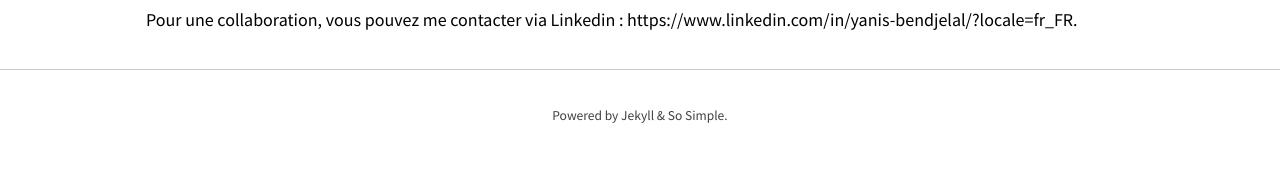
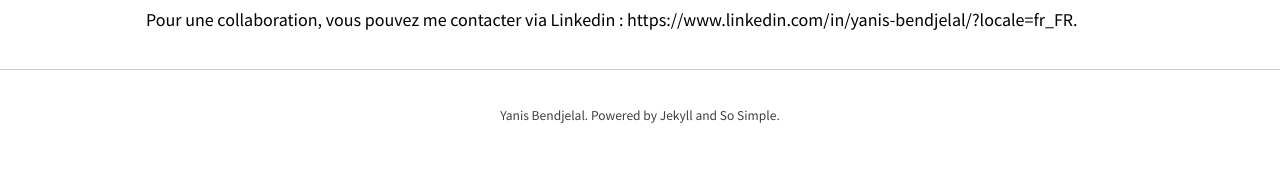
Before and after one commit to Bendjelal/bendjelal.github.io, a Jekyll site: the page built from index.md, in a window 1280 px wide. Shown: the part 1010-1205 px from the top of the page. Built offline with Jekyll 4.4.1, drawn with Linux system fonts in a browser that asks for light colours; nearby versions of some CDN libraries.

Commit message:
Update _config.yml

```diff
--- a/_config.yml
+++ b/_config.yml
@@ -148,4 +148,4 @@ footer_links:
  #   icon: fas fa-rss-square
 
 
-copyright: "Powered by Jekyll & So Simple."
+copyright: "Yanis Bendjelal. Powered by Jekyll and So Simple."
```
